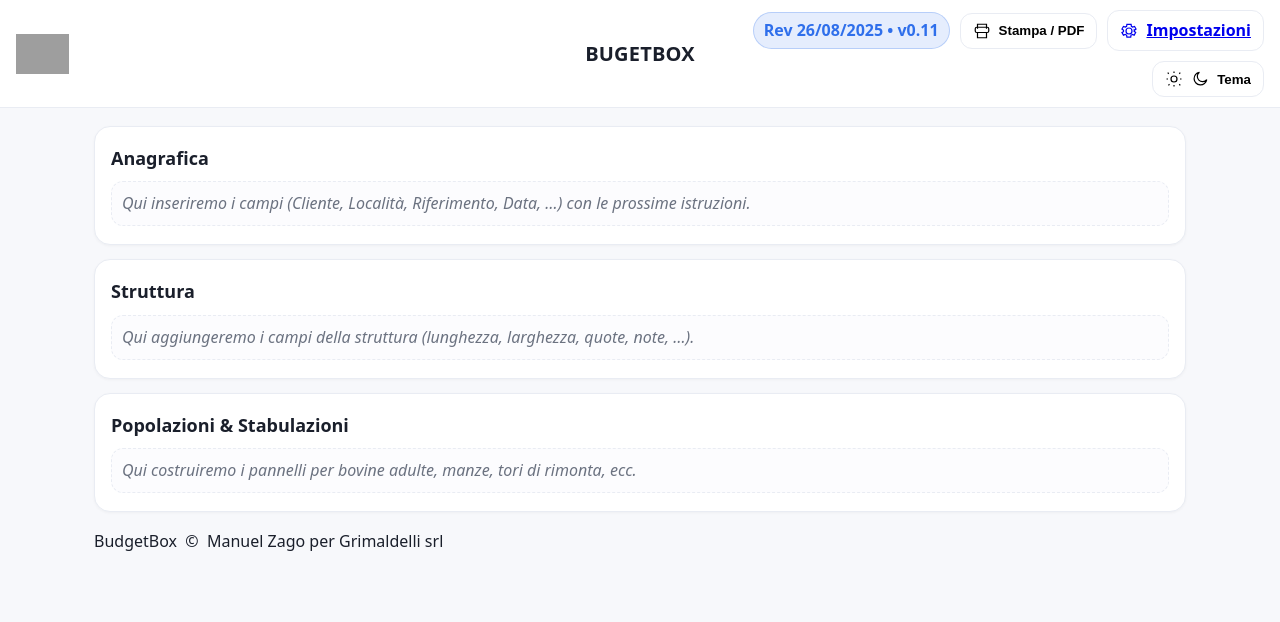
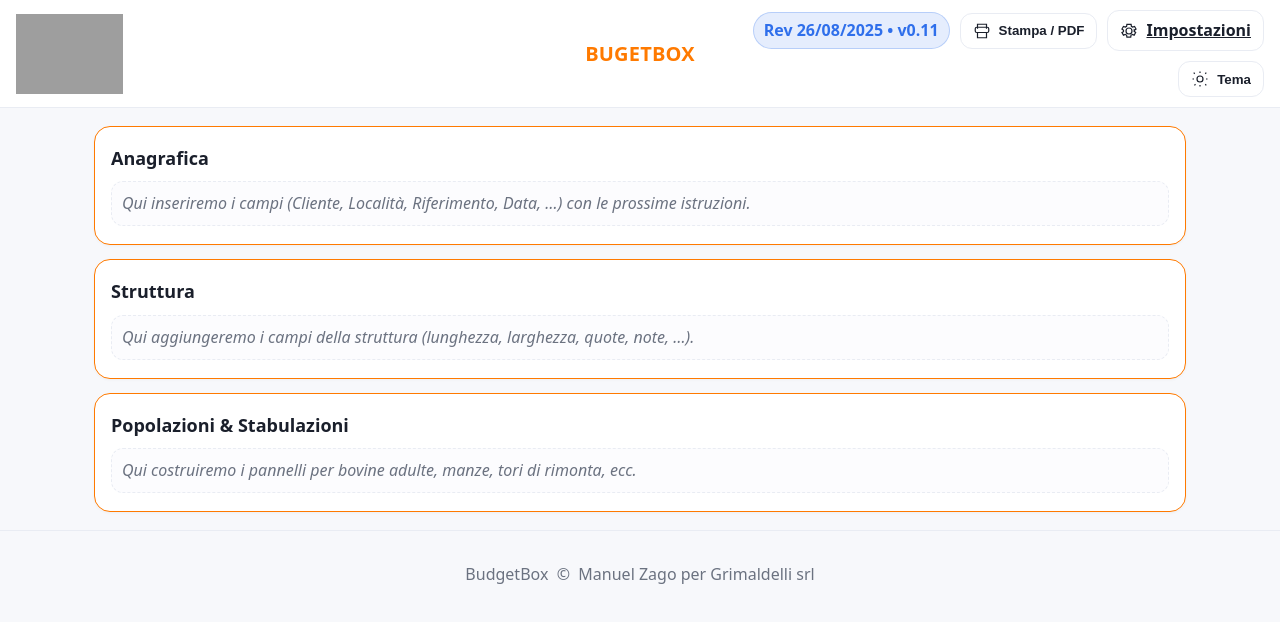
Before and after one commit to GTR2500/Preventivi, a plain HTML site: page index.html in a window 1280 px wide. Drawn offline with Linux system fonts and the light colour scheme; grey boxes are pictures that could not be loaded.

Commit message:
Update style.css

```diff
--- a/assets/css/style.css
+++ b/assets/css/style.css
@@ -1,13 +1,25 @@
 :root{
+  /* Tema chiaro (default) */
   --bg:#f7f8fb;
   --card:#ffffff;
   --text:#1a1f2b;
   --muted:#6b7280;
   --line:#e9ecf3;
-  --brand:#ff7a00;      /* arancio Grimaldelli style */
-  --accent:#2f6feb;     /* azzurrino per badge/azioni */
+
+  --brand:#ff7a00;      /* arancione Grimaldelli */
+  --accent:#2f6feb;     /* azzurro azioni */
   --radius:16px;
 }
+
+/* Tema scuro: togglato via .theme-dark su <html> */
+html.theme-dark{
+  --bg:#0b0f16;
+  --card:#121826;
+  --text:#e7ebf3;
+  --muted:#9aa4b2;
+  --line:#1c2a42;
+}
+
 *{box-sizing:border-box}
 html,body{height:100%}
 body{
@@ -25,21 +37,29 @@ body{
   padding:10px 16px;
   background:#fff; border-bottom:1px solid var(--line);
 }
+html.theme-dark .app-header{ background:var(--card); }
+
 .header-left,.header-center,.header-right{display:flex;align-items:center}
 .header-left{justify-content:flex-start}
 .header-center{justify-content:center}
 .header-right{justify-content:flex-end; gap:10px; flex-wrap:wrap}
-.app-header img#companyLogo{height:40px; width:auto; display:block}
+.app-header img#companyLogo{height:80px; width:auto; display:block} /* LOGO x2 */
 
-h1{margin:0;font-size:20px;letter-spacing:.2px}
+h1{
+  margin:0;
+  font-size:20px;
+  letter-spacing:.2px;
+  color:var(--brand);              /* TITOLO ARANCIONE */
+}
 
 /* Buttons & badge */
 .btn{
   display:inline-flex; align-items:center; gap:8px;
   padding:8px 12px; border:1px solid var(--line);
   background:#fff; border-radius:12px; cursor:pointer;
-  transition:.15s ease; font-weight:600;
+  transition:.15s ease; font-weight:600; color:var(--text);
 }
+html.theme-dark .btn{ background:var(--card); }
 .btn:hover{transform:translateY(-1px)}
 .btn svg{width:18px;height:18px;fill:none;stroke:currentColor;stroke-width:1.6}
 .btn.ghost{background:transparent}
@@ -50,24 +70,44 @@ h1{margin:0;font-size:20px;letter-spacing:.2px}
   background:rgba(47,111,235,.12); color:var(--accent); border:1px solid rgba(47,111,235,.25);
 }
 
+/* Theme toggle: mostra solo l’icona attiva via JS */
+#themeToggle .moon{display:none}
+
 /* Layout */
 .container{max-width:1120px;margin:18px auto;padding:0 14px}
+.container.small{max-width:1120px}
+
 .card{
-  background:var(--card); border:1px solid var(--line); border-radius:var(--radius);
+  background:var(--card);
+  border:1.5px solid var(--brand);          /* CONTORNI ARANCIONI */
+  border-radius:var(--radius);
   padding:16px 16px 18px; margin-bottom:14px;
   box-shadow:0 1px 3px rgba(0,0,0,.04);
 }
 .card h2{margin:2px 0 10px 0; font-size:18px}
 .placeholder{color:var(--muted); padding:10px; border:1px dashed var(--line); border-radius:12px; background:#fcfcfe}
+html.theme-dark .placeholder{ background:#0f1424; }
+
 .kv{list-style:none;padding:0;margin:0}
 .kv li{padding:4px 0;border-bottom:1px dashed var(--line)}
 .kv li:last-child{border-bottom:0}
 .muted{color:var(--muted)}
 .code{background:#0b1020;color:#c9d4ff;padding:10px;border-radius:10px;overflow:auto}
 
+/* Footer */
+.site-footer{
+  border-top:1px solid var(--line);
+  padding:14px 0 22px;
+  color:var(--muted);               /* GRIGIO RICHIESTO */
+  background:transparent;
+  text-align:center;
+}
+.site-footer .container{padding:0 14px}
+
 /* Print */
 @media print{
   .app-header .btn, .app-header .ghost { display:none!important; }
+  #themeToggle{ display:none!important; }
   .app-header{position:static}
   body{background:#fff}
   .card{box-shadow:none}
```
